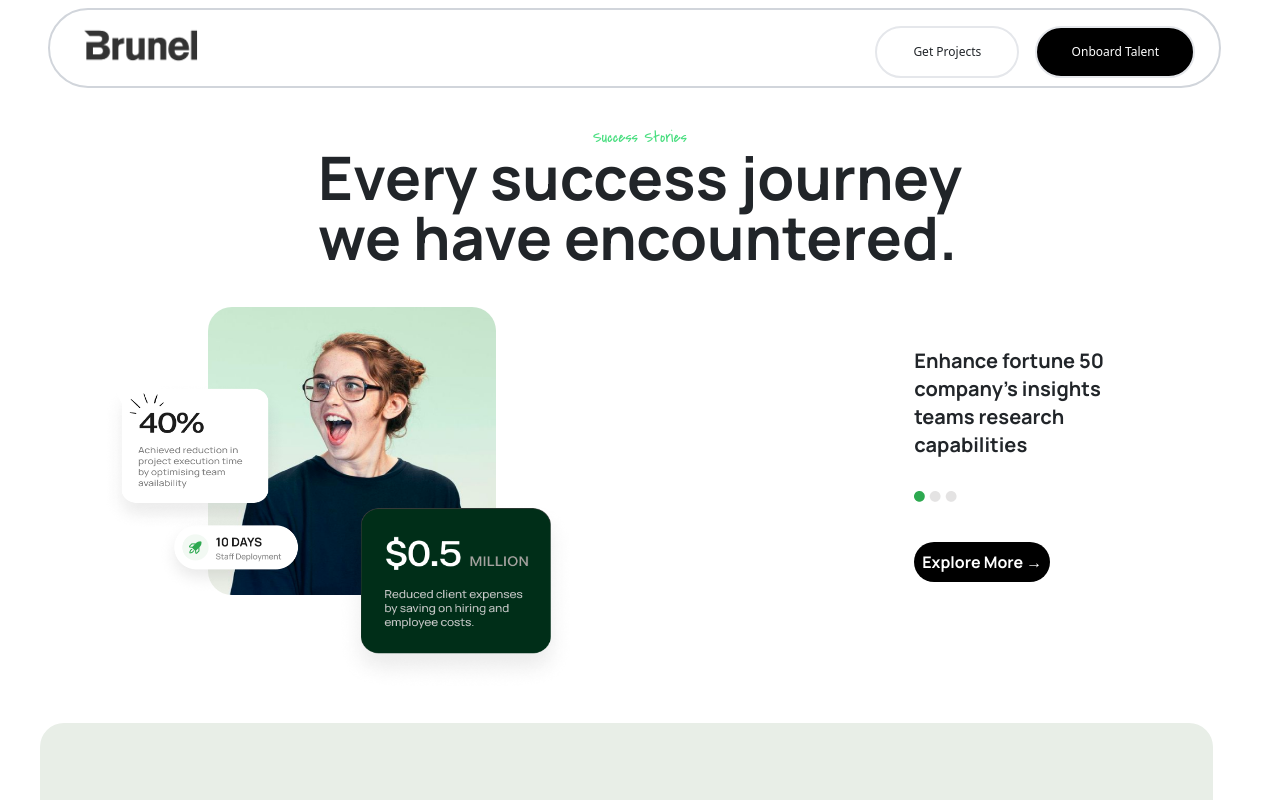
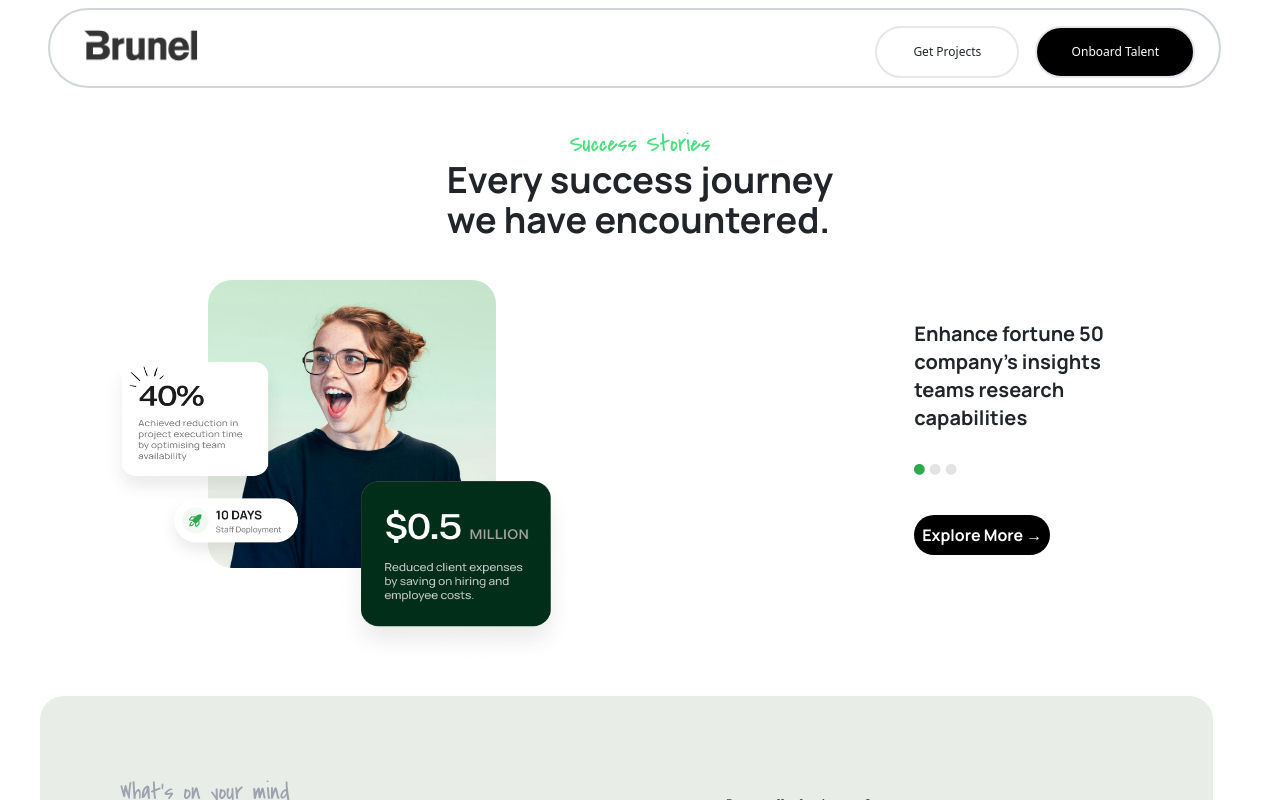
Before and after one commit to anuragdas2001/Brunel, a React (Vite) app: page / in a window 1280 px wide. Shown: the top 800 px of the page. Built offline with nearby package versions, Linux system fonts and the light colour scheme.

Commit message:
Staging...

```diff
--- a/src/components/Home.tsx
+++ b/src/components/Home.tsx
@@ -7,12 +7,12 @@ export const Home = () => {
   return (
     <>
       <div className="flex justify-center items-center mt-10 ">
-        <h1 className="covered-by-your-grace-regular text-green-400">
+        <h1 className="covered-by-your-grace-regular text-2xl text-green-400">
           Success Stories
         </h1>
       </div>
       <div className="flex justify-center items-center">
-        <h1 className="text-6xl manrope">
+        <h1 className="text-4xl manrope">
           Every success journey <br /> we have encountered.
         </h1>
       </div>
```
